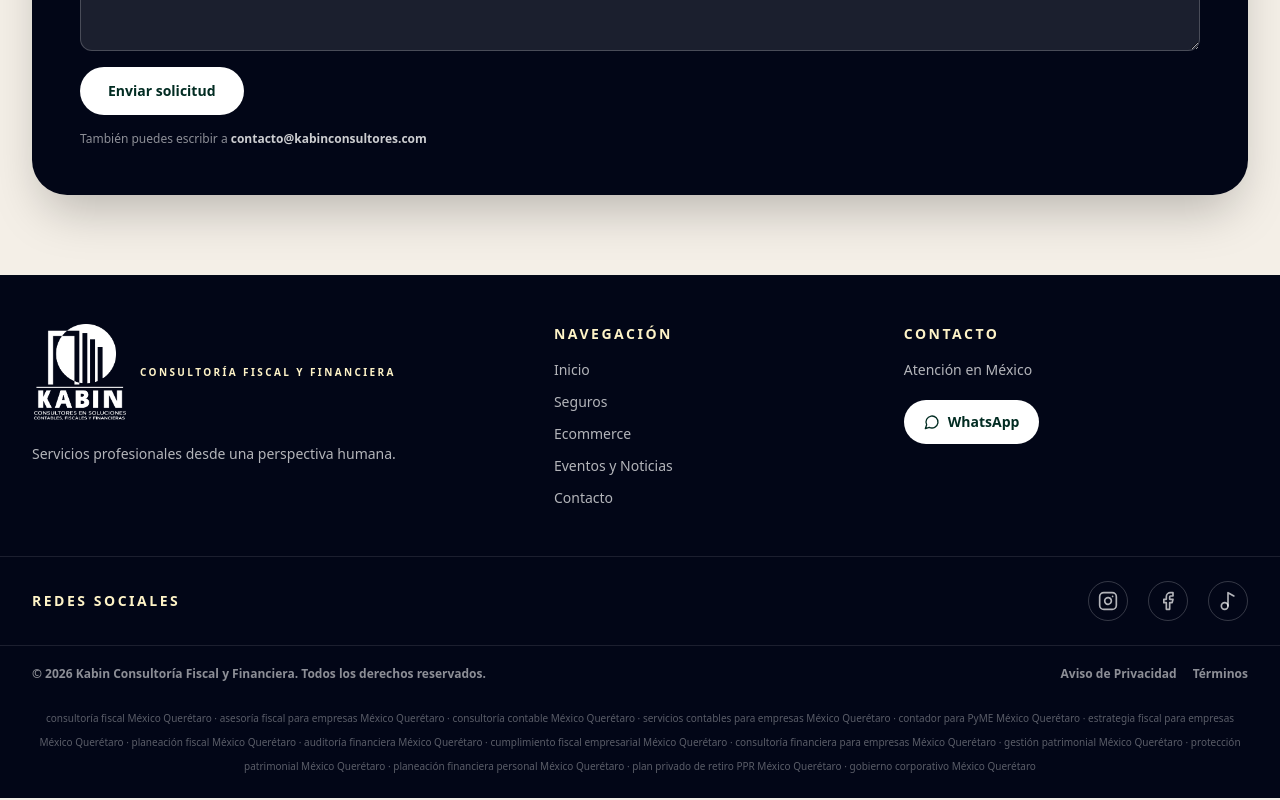
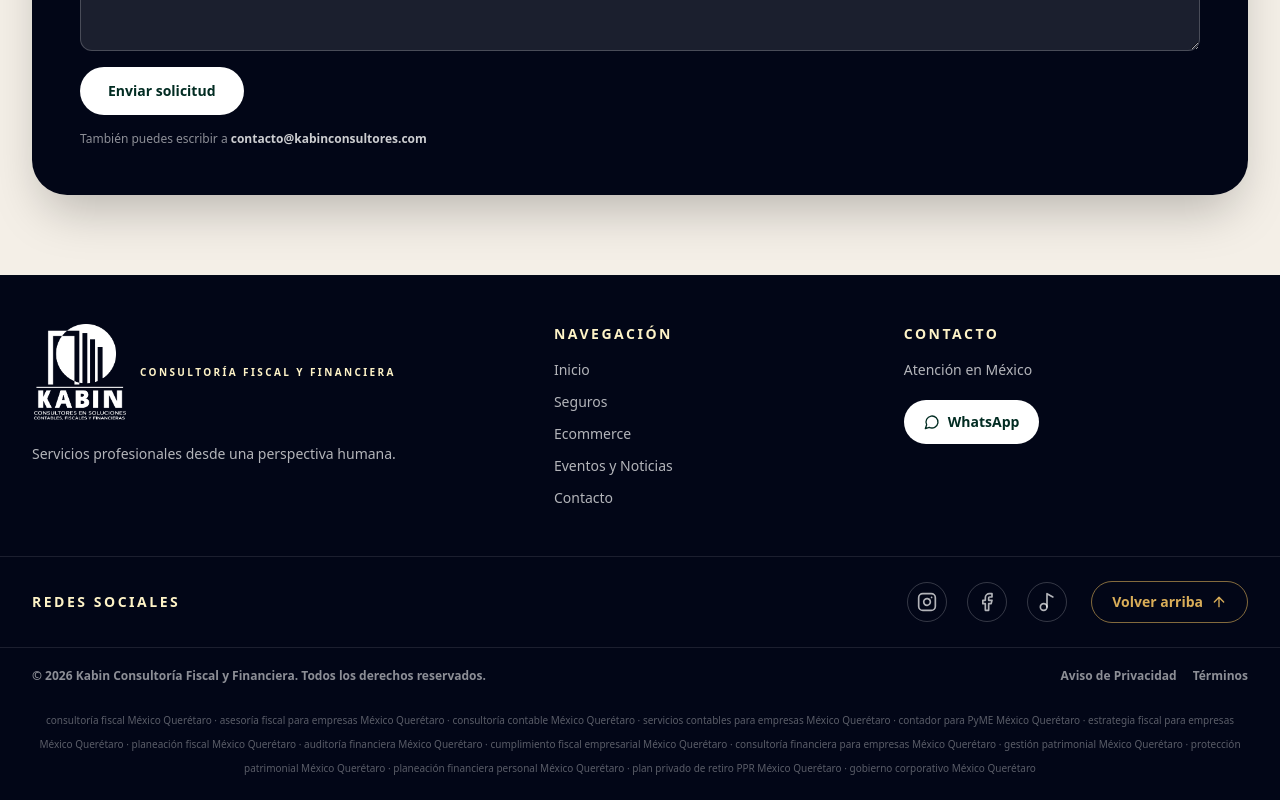
Before and after one commit to o7digital/kabin, a React (Vite) app: page / in a window 1280 px wide. Shown: the part 6936-7736 px from the top of the page. Built offline with nearby package versions, Linux system fonts and the light colour scheme.

Commit message:
Add localized back to top footer button

```diff
--- a/KabinConsultoriaMockup.jsx
+++ b/KabinConsultoriaMockup.jsx
@@ -1849,7 +1849,7 @@ export default function KabinConsultoriaMockup() {
         <div className="border-t border-white/10 px-5 py-6 lg:px-8">
           <div className="mx-auto flex max-w-7xl flex-col gap-4 text-sm text-white/70 sm:flex-row sm:items-center sm:justify-between">
             <p className="font-black uppercase tracking-[0.18em] text-amber-100">{t.social}</p>
-            <div className="flex flex-wrap gap-5">
+            <div className="flex flex-wrap items-center gap-5">
               <a
                 href="https://www.instagram.com/kabin_consultoria"
                 aria-label="Instagram Kabin Consultoría"
@@ -1871,6 +1871,15 @@ export default function KabinConsultoriaMockup() {
               >
                 <Music2 size={20} />
               </a>
+              <button
+                type="button"
+                onClick={() => window.scrollTo({ top: 0, behavior: "smooth" })}
+                className="ml-1 inline-flex items-center gap-2 rounded-full border border-[#d9ad58]/60 px-5 py-2.5 text-sm font-black text-[#d9ad58] transition hover:-translate-y-0.5 hover:border-[#d9ad58] hover:bg-[#d9ad58] hover:text-slate-950"
+                aria-label={lang === "es" ? "Volver arriba" : "Back to top"}
+              >
+                {lang === "es" ? "Volver arriba" : "Back to top"}
+                <ArrowRight className="-rotate-90" size={16} />
+              </button>
             </div>
           </div>
         </div>
```
